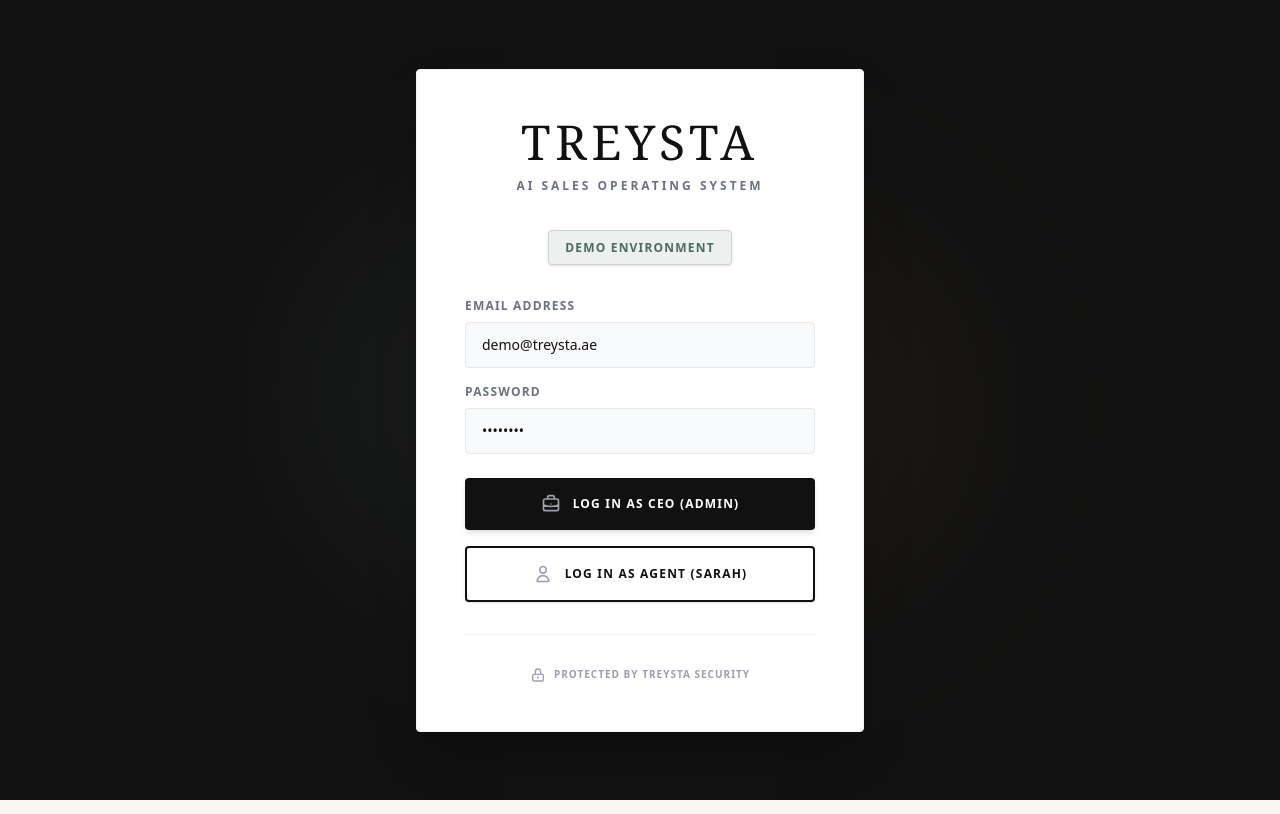
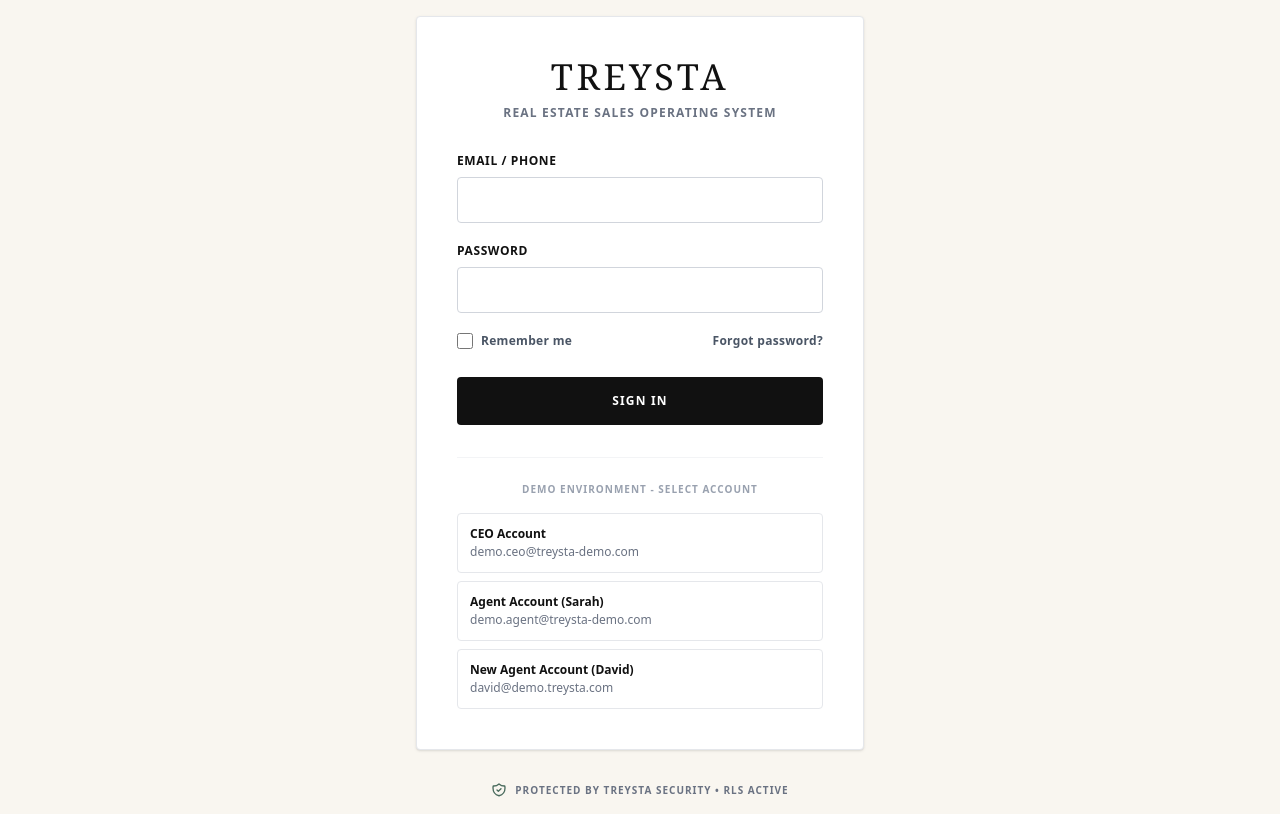
Before and after one commit to Yankyspuffy/treysta-crm, a Next.js app: page /login in a window 1280 px wide. Built offline with nearby package versions, Linux system fonts and the light colour scheme.

Commit message:
Implement role-based login and Add Agent modal (Section 38)

```diff
--- a/src/app/login/page.tsx
+++ b/src/app/login/page.tsx
@@ -1,69 +1,137 @@
 'use client';
 
+import { useState } from 'react';
 import { useRouter } from 'next/navigation';
 
 export default function LoginPage() {
   const router = useRouter();
+  const [email, setEmail] = useState('');
+  const [password, setPassword] = useState('');
+
+  const handleSignIn = (e: React.FormEvent) => {
+    e.preventDefault();
+    const lowerEmail = email.toLowerCase();
+
+    if (lowerEmail === 'demo.ceo@treysta-demo.com' || lowerEmail.includes('ceo')) {
+      router.push('/');
+    } else if (
+      lowerEmail === 'demo.agent@treysta-demo.com' ||
+      lowerEmail === 'david@demo.treysta.com' ||
+      lowerEmail.includes('agent')
+    ) {
+      router.push('/agent-workspace');
+    } else if (lowerEmail === 'demo.manager@treysta-demo.com') {
+      router.push('/agents');
+    } else {
+      // Default fallback
+      router.push('/');
+    }
+  };
+
+  const handleChipClick = (targetEmail: string) => {
+    setEmail(targetEmail);
+    setPassword('••••••••••••');
+  };
 
   return (
-    <div className="min-h-screen bg-[#111111] flex flex-col items-center justify-center p-4 relative overflow-hidden">
-
-      {/* Subtle Background Elements */}
-      <div className="absolute top-1/4 left-1/4 w-96 h-96 bg-[#4A6B5D] opacity-10 rounded-full blur-3xl mix-blend-screen pointer-events-none"></div>
-      <div className="absolute bottom-1/4 right-1/4 w-96 h-96 bg-[#C88A35] opacity-5 rounded-full blur-3xl mix-blend-screen pointer-events-none"></div>
+    <div className="min-h-screen bg-[#F9F6F0] flex flex-col items-center justify-center p-4">
 
       {/* Authentication Card */}
-      <div className="bg-white rounded-sm shadow-2xl p-12 max-w-md w-full text-center relative z-10 border border-gray-100">
+      <div className="bg-[#FFFFFF] rounded-sm shadow-sm p-10 max-w-md w-full border border-gray-200">
 
         {/* Header */}
-        <div className="mb-10">
-          <h1 className="font-serif text-5xl tracking-widest text-[#111111] uppercase mb-3">Treysta</h1>
-          <p className="font-sans text-xs font-semibold tracking-[0.25em] text-gray-500 uppercase">AI Sales Operating System</p>
+        <div className="text-center mb-8">
+          <h1 className="font-serif text-4xl tracking-widest text-[#111111] uppercase mb-2">Treysta</h1>
+          <p className="font-sans text-xs font-semibold tracking-widest text-gray-500 uppercase">Real Estate Sales Operating System</p>
         </div>
 
-        {/* Simulated Demo Badge */}
-        <div className="mb-10">
-          <span className="bg-[#4A6B5D]/10 text-[#4A6B5D] border border-[#4A6B5D]/20 text-xs font-bold px-4 py-2 rounded-sm uppercase tracking-widest shadow-sm">
-            Demo Environment
-          </span>
-        </div>
-
-        {/* Mock Credentials Form */}
-        <div className="space-y-4 mb-6 text-left">
+        {/* Form */}
+        <form onSubmit={handleSignIn} className="space-y-5 mb-8">
           <div>
-            <label className="block text-xs font-bold text-gray-500 uppercase tracking-widest mb-2">Email Address</label>
-            <input type="email" defaultValue="demo@treysta.ae" className="w-full bg-gray-50 border border-gray-200 rounded-sm px-4 py-3 text-sm text-[#111111] outline-none focus:border-[#4A6B5D] focus:ring-1 focus:ring-[#4A6B5D] transition-all" />
+            <label className="block text-xs font-bold text-[#111111] uppercase tracking-wider mb-2 font-sans">Email / Phone</label>
+            <input
+              type="text"
+              value={email}
+              onChange={(e) => setEmail(e.target.value)}
+              className="w-full bg-white border border-gray-300 rounded-sm px-4 py-3 text-sm text-[#111111] font-sans outline-none focus:border-[#4A6B5D] focus:ring-1 focus:ring-[#4A6B5D] transition-all"
+              required
+            />
           </div>
           <div>
-            <label className="block text-xs font-bold text-gray-500 uppercase tracking-widest mb-2">Password</label>
-            <input type="password" defaultValue="••••••••" className="w-full bg-gray-50 border border-gray-200 rounded-sm px-4 py-3 text-sm text-[#111111] outline-none focus:border-[#4A6B5D] focus:ring-1 focus:ring-[#4A6B5D] transition-all" />
+            <label className="block text-xs font-bold text-[#111111] uppercase tracking-wider mb-2 font-sans">Password</label>
+            <input
+              type="password"
+              value={password}
+              onChange={(e) => setPassword(e.target.value)}
+              className="w-full bg-white border border-gray-300 rounded-sm px-4 py-3 text-sm text-[#111111] font-sans outline-none focus:border-[#4A6B5D] focus:ring-1 focus:ring-[#4A6B5D] transition-all"
+              required
+            />
+          </div>
+
+          <div className="flex items-center justify-between font-sans">
+            <label className="flex items-center gap-2 cursor-pointer">
+              <input type="checkbox" className="w-4 h-4 text-[#4A6B5D] border-gray-300 rounded-sm focus:ring-[#4A6B5D]" />
+              <span className="text-xs text-gray-600 font-semibold tracking-wide">Remember me</span>
+            </label>
+            <a href="#" className="text-xs text-gray-600 font-semibold tracking-wide hover:text-[#111111] transition-colors">Forgot password?</a>
+          </div>
+
+          <button
+            type="submit"
+            className="w-full bg-[#111111] hover:bg-black text-white py-4 px-6 rounded-sm text-xs font-bold uppercase tracking-widest transition-colors font-sans mt-2"
+          >
+            Sign In
+          </button>
+        </form>
+
+        {/* Demo Environment Selector */}
+        <div className="border-t border-gray-100 pt-6">
+          <p className="text-[10px] font-bold text-gray-400 uppercase tracking-widest mb-4 text-center font-sans">Demo Environment - Select Account</p>
+          <div className="flex flex-col gap-2 font-sans">
+            <button
+              type="button"
+              onClick={() => handleChipClick('demo.ceo@treysta-demo.com')}
+              className="text-left w-full border border-gray-200 hover:border-[#4A6B5D] p-3 rounded-sm text-xs transition-colors flex items-center justify-between group"
+            >
+              <div>
+                <span className="font-bold text-[#111111] block mb-0.5">CEO Account</span>
+                <span className="text-gray-500">demo.ceo@treysta-demo.com</span>
+              </div>
+              <span className="text-[10px] font-bold text-[#4A6B5D] bg-[#4A6B5D]/10 px-2 py-1 rounded-sm opacity-0 group-hover:opacity-100 transition-opacity">SELECT</span>
+            </button>
+            <button
+              type="button"
+              onClick={() => handleChipClick('demo.agent@treysta-demo.com')}
+              className="text-left w-full border border-gray-200 hover:border-[#4A6B5D] p-3 rounded-sm text-xs transition-colors flex items-center justify-between group"
+            >
+              <div>
+                <span className="font-bold text-[#111111] block mb-0.5">Agent Account (Sarah)</span>
+                <span className="text-gray-500">demo.agent@treysta-demo.com</span>
+              </div>
+              <span className="text-[10px] font-bold text-[#4A6B5D] bg-[#4A6B5D]/10 px-2 py-1 rounded-sm opacity-0 group-hover:opacity-100 transition-opacity">SELECT</span>
+            </button>
+            <button
+              type="button"
+              onClick={() => handleChipClick('david@demo.treysta.com')}
+              className="text-left w-full border border-gray-200 hover:border-[#4A6B5D] p-3 rounded-sm text-xs transition-colors flex items-center justify-between group"
+            >
+              <div>
+                <span className="font-bold text-[#111111] block mb-0.5">New Agent Account (David)</span>
+                <span className="text-gray-500">david@demo.treysta.com</span>
+              </div>
+              <span className="text-[10px] font-bold text-[#4A6B5D] bg-[#4A6B5D]/10 px-2 py-1 rounded-sm opacity-0 group-hover:opacity-100 transition-opacity">SELECT</span>
+            </button>
           </div>
         </div>
 
-        {/* Action Buttons (Simulated RBAC) */}
-        <div className="space-y-4 mb-8">
-          <button
-            onClick={() => router.push('/')}
-            className="w-full bg-[#111111] hover:bg-black text-white py-4 px-6 rounded-sm text-xs font-bold uppercase tracking-widest transition-colors shadow-md flex items-center justify-center gap-3 group"
-          >
-            <svg className="w-5 h-5 text-gray-400 group-hover:text-white transition-colors" fill="none" viewBox="0 0 24 24" stroke="currentColor" strokeWidth={2}><path strokeLinecap="round" strokeLinejoin="round" d="M21 13.255A23.931 23.931 0 0112 15c-3.183 0-6.22-.62-9-1.745M16 6V4a2 2 0 00-2-2h-4a2 2 0 00-2 2v2m4 6h.01M5 20h14a2 2 0 002-2V8a2 2 0 00-2-2H5a2 2 0 00-2 2v10a2 2 0 002 2z" /></svg>
-            Log in as CEO (Admin)
-          </button>
-          <button
-            onClick={() => router.push('/agent-workspace')}
-            className="w-full bg-white border-2 border-[#111111] hover:bg-gray-50 text-[#111111] py-4 px-6 rounded-sm text-xs font-bold uppercase tracking-widest transition-colors shadow-sm flex items-center justify-center gap-3 group"
-          >
-            <svg className="w-5 h-5 text-gray-400 group-hover:text-[#111111] transition-colors" fill="none" viewBox="0 0 24 24" stroke="currentColor" strokeWidth={2}><path strokeLinecap="round" strokeLinejoin="round" d="M16 7a4 4 0 11-8 0 4 4 0 018 0zM12 14a7 7 0 00-7 7h14a7 7 0 00-7-7z" /></svg>
-            Log in as Agent (Sarah)
-          </button>
-        </div>
+      </div>
 
-        {/* Footer */}
-        <div className="border-t border-gray-100 pt-8 mt-4 flex items-center justify-center gap-2">
-          <svg className="w-4 h-4 text-gray-400" fill="none" viewBox="0 0 24 24" stroke="currentColor" strokeWidth={2}><path strokeLinecap="round" strokeLinejoin="round" d="M12 15v2m-6 4h12a2 2 0 002-2v-6a2 2 0 00-2-2H6a2 2 0 00-2 2v6a2 2 0 002 2zm10-10V7a4 4 0 00-8 0v4h8z" /></svg>
-          <p className="text-[10px] text-gray-400 font-bold uppercase tracking-widest">Protected by Treysta Security</p>
-        </div>
+      {/* Footer Indicator */}
+      <div className="mt-8 flex items-center justify-center gap-2 font-sans">
+        <svg className="w-4 h-4 text-[#4A6B5D]" fill="none" viewBox="0 0 24 24" stroke="currentColor" strokeWidth={2}><path strokeLinecap="round" strokeLinejoin="round" d="M9 12l2 2 4-4m5.618-4.016A11.955 11.955 0 0112 2.944a11.955 11.955 0 01-8.618 3.04A12.02 12.02 0 003 9c0 5.591 3.824 10.29 9 11.622 5.176-1.332 9-6.03 9-11.622 0-1.042-.133-2.052-.382-3.016z" /></svg>
+        <p className="text-[10px] text-gray-500 font-bold uppercase tracking-widest">Protected by Treysta Security • RLS Active</p>
       </div>
+
     </div>
   );
 }
--- a/src/app/page.tsx
+++ b/src/app/page.tsx
@@ -1,6 +1,7 @@
 'use client';
 
 import { useState, useEffect, useCallback } from 'react';
+import { useRouter } from 'next/navigation';
 
 interface FlightEvent {
   id: string;
@@ -17,6 +18,10 @@ const INITIAL_FLIGHT_EVENTS: FlightEvent[] = [
 ];
 
 export default function CEOCommandCentre() {
+  const router = useRouter();
+  const [isAddAgentModalOpen, setIsAddAgentModalOpen] = useState(false);
+  const [isAgentCreated, setIsAgentCreated] = useState(false);
+
   const [atRiskCount, setAtRiskCount] = useState(8);
   const [pipelineCount, setPipelineCount] = useState(312);
   const [hotLeads] = useState(45);
@@ -57,9 +62,17 @@ export default function CEOCommandCentre() {
           <h1 className="font-serif text-4xl text-deep-charcoal">Executive Overview</h1>
           <span className="text-xs text-gray-400 font-mono tracking-widest">{currentTime}</span>
         </div>
-        <span className="text-xs font-semibold text-deep-charcoal bg-amber/10 px-3 py-1.5 uppercase tracking-widest border border-amber/30 rounded-sm">
-          SIMULATED DEMO DATA
-        </span>
+        <div className="flex items-center gap-4">
+          <button
+            onClick={() => setIsAddAgentModalOpen(true)}
+            className="bg-[#111111] hover:bg-black text-white px-4 py-2 rounded-sm text-xs font-bold uppercase tracking-widest transition-colors shadow-sm"
+          >
+            + Add Agent
+          </button>
+          <span className="text-xs font-semibold text-deep-charcoal bg-amber/10 px-3 py-1.5 uppercase tracking-widest border border-amber/30 rounded-sm">
+            SIMULATED DEMO DATA
+          </span>
+        </div>
       </div>
 
       {/* KPI Grid */}
@@ -157,6 +170,78 @@ export default function CEOCommandCentre() {
           </div>
         </div>
       </div>
+
+      {/* Add Agent Modal */}
+      {isAddAgentModalOpen && (
+        <div className="fixed inset-0 bg-black/50 backdrop-blur-sm z-50 flex items-center justify-center p-4">
+          <div className="bg-white max-w-lg w-full rounded-sm shadow-2xl overflow-hidden animate-fade-in border border-gray-200">
+            {!isAgentCreated ? (
+              <div className="p-8">
+                <div className="mb-8">
+                  <h2 className="font-serif text-3xl text-deep-charcoal mb-2">Onboard Sales Agent</h2>
+                  <p className="text-sm text-gray-500 font-sans">Assign manager, territory, and initial lead exposure limits.</p>
+                </div>
+
+                <div className="space-y-4 font-sans">
+                  <div>
+                    <label className="block text-xs font-bold text-gray-600 uppercase tracking-widest mb-1.5">Full Name</label>
+                    <input type="text" defaultValue="David Kamau" className="w-full bg-gray-50 border border-gray-200 rounded-sm px-3 py-2 text-sm text-deep-charcoal focus:outline-none focus:border-sage transition-colors" />
+                  </div>
+                  <div>
+                    <label className="block text-xs font-bold text-gray-600 uppercase tracking-widest mb-1.5">Email</label>
+                    <input type="email" defaultValue="david@demo.treysta.com" className="w-full bg-gray-50 border border-gray-200 rounded-sm px-3 py-2 text-sm text-deep-charcoal focus:outline-none focus:border-sage transition-colors" />
+                  </div>
+                  <div className="grid grid-cols-2 gap-4">
+                    <div>
+                      <label className="block text-xs font-bold text-gray-600 uppercase tracking-widest mb-1.5">Role</label>
+                      <select disabled className="w-full bg-gray-100 border border-gray-200 rounded-sm px-3 py-2 text-sm text-gray-500 appearance-none cursor-not-allowed">
+                        <option>Sales Agent</option>
+                      </select>
+                    </div>
+                    <div>
+                      <label className="block text-xs font-bold text-gray-600 uppercase tracking-widest mb-1.5">Manager</label>
+                      <input type="text" defaultValue="James M." className="w-full bg-gray-50 border border-gray-200 rounded-sm px-3 py-2 text-sm text-deep-charcoal focus:outline-none focus:border-sage transition-colors" />
+                    </div>
+                  </div>
+                  <div>
+                    <label className="block text-xs font-bold text-gray-600 uppercase tracking-widest mb-1.5">Specialization</label>
+                    <input type="text" defaultValue="Off-Plan / 2 Bedroom" className="w-full bg-gray-50 border border-gray-200 rounded-sm px-3 py-2 text-sm text-deep-charcoal focus:outline-none focus:border-sage transition-colors" />
+                  </div>
+                </div>
+
+                <div className="mt-8 flex items-center justify-end gap-4 font-sans">
+                  <button onClick={() => setIsAddAgentModalOpen(false)} className="text-xs font-bold text-gray-500 uppercase tracking-widest hover:text-deep-charcoal transition-colors">
+                    Cancel
+                  </button>
+                  <button onClick={() => setIsAgentCreated(true)} className="bg-[#111111] hover:bg-black text-white px-6 py-3 rounded-sm text-xs font-bold uppercase tracking-widest transition-colors shadow-sm">
+                    Create Account & Send Invite
+                  </button>
+                </div>
+              </div>
+            ) : (
+              <div className="p-8 text-center">
+                <div className="w-16 h-16 bg-[#4A6B5D]/10 rounded-full flex items-center justify-center mx-auto mb-6">
+                  <svg className="w-8 h-8 text-[#4A6B5D]" fill="none" viewBox="0 0 24 24" stroke="currentColor" strokeWidth={2}>
+                    <path strokeLinecap="round" strokeLinejoin="round" d="M5 13l4 4L19 7" />
+                  </svg>
+                </div>
+                <h2 className="font-serif text-2xl text-deep-charcoal mb-4">Account created successfully for David Kamau</h2>
+                <p className="text-sm text-gray-500 font-sans mb-8 leading-relaxed max-w-sm mx-auto">
+                  Invitation sent to <span className="font-semibold text-deep-charcoal">david@demo.treysta.com</span>. Credentials active for demo login.
+                </p>
+                <div className="flex flex-col gap-3 font-sans">
+                  <button onClick={() => router.push('/login')} className="w-full bg-[#111111] hover:bg-black text-white px-6 py-3 rounded-sm text-xs font-bold uppercase tracking-widest transition-colors shadow-sm">
+                    Switch to David's Login
+                  </button>
+                  <button onClick={() => { setIsAddAgentModalOpen(false); setIsAgentCreated(false); }} className="w-full bg-white border border-gray-200 hover:bg-gray-50 text-gray-600 px-6 py-3 rounded-sm text-xs font-bold uppercase tracking-widest transition-colors">
+                    Close
+                  </button>
+                </div>
+              </div>
+            )}
+          </div>
+        </div>
+      )}
     </div>
   );
 }
```
